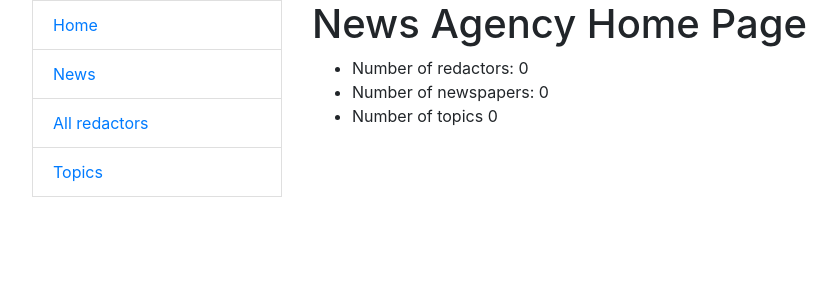
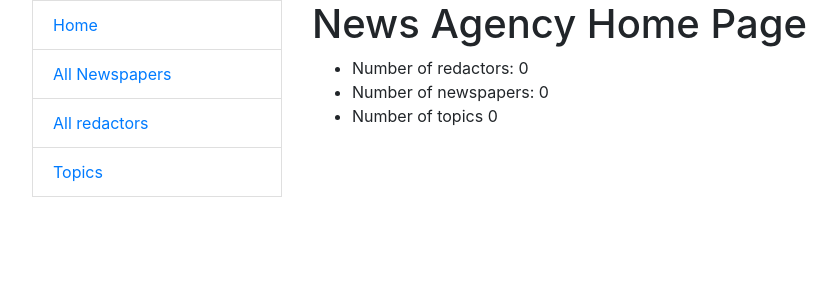
Before and after one commit to KirillDrago/newspaper-agency, a Django app: page / in a window 1280 px wide. Shown: the top 300 px of the page, without its empty margins (23-860 px from the left). Run offline with Django 4.2, Linux system fonts and the light colour scheme; data that the repository does not hold is empty.

Commit message:
Connect sidebar

```diff
--- a/templates/includes/sidebar.html
+++ b/templates/includes/sidebar.html
@@ -1,8 +1,8 @@
 <div class="sidebar">
   <ul>
-    <li class="list-group-item"><a href="#">Home</a></li>
-    <li class="list-group-item"><a href="#">News</a></li>
-    <li class="list-group-item"><a href="#">All redactors</a></li>
-    <li class="list-group-item"><a href="#">Topics</a></li>
+    <li class="list-group-item"><a href="{% url 'catalog:index' %}">Home</a></li>
+    <li class="list-group-item"><a href="{% url 'catalog:newspaper-list' %}">All Newspapers</a></li>
+    <li class="list-group-item"><a href="{% url 'catalog:redactor-list' %}">All redactors</a></li>
+    <li class="list-group-item"><a href="{% url 'catalog:topic-list' %}">Topics</a></li>
   </ul>
 </div>
```
